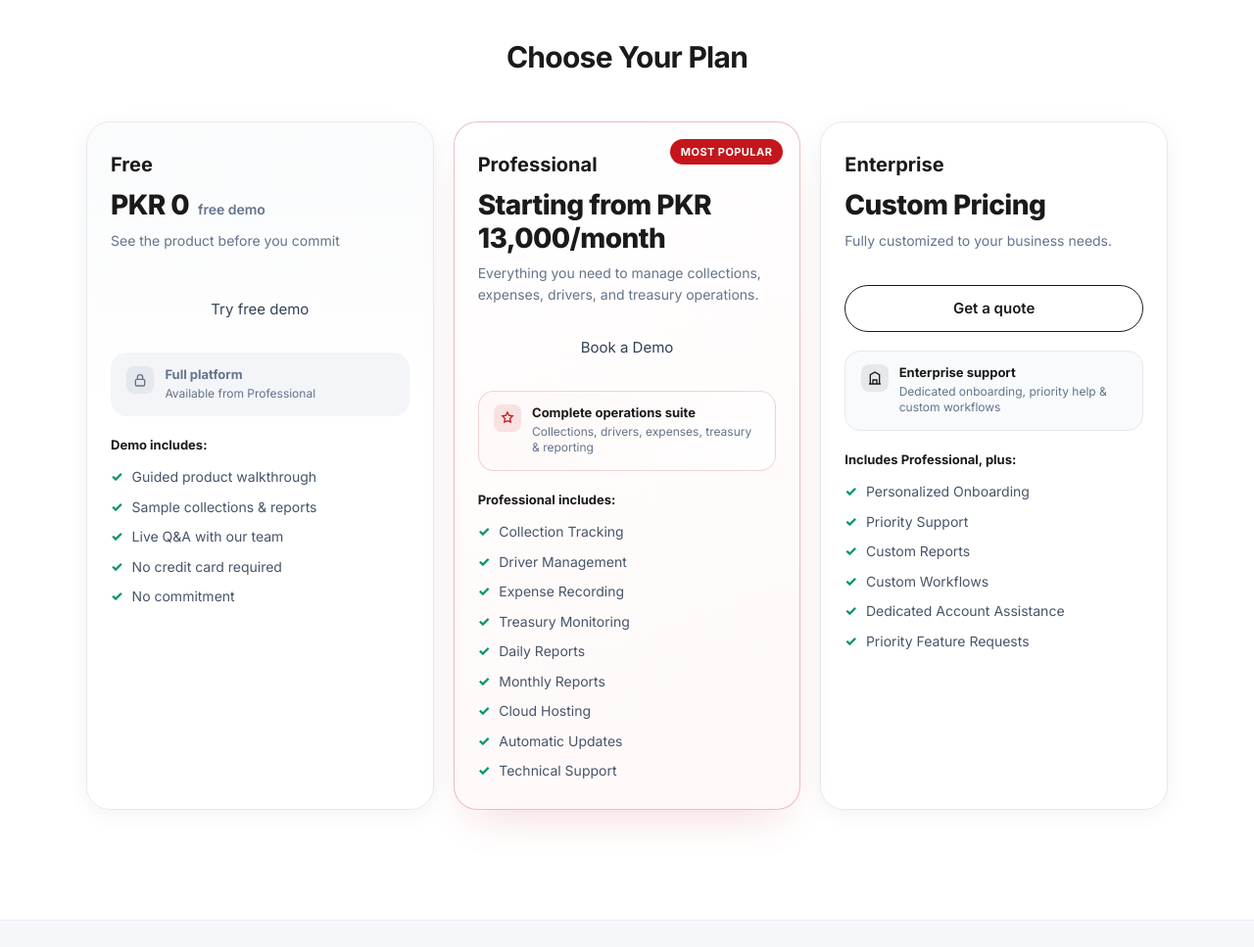
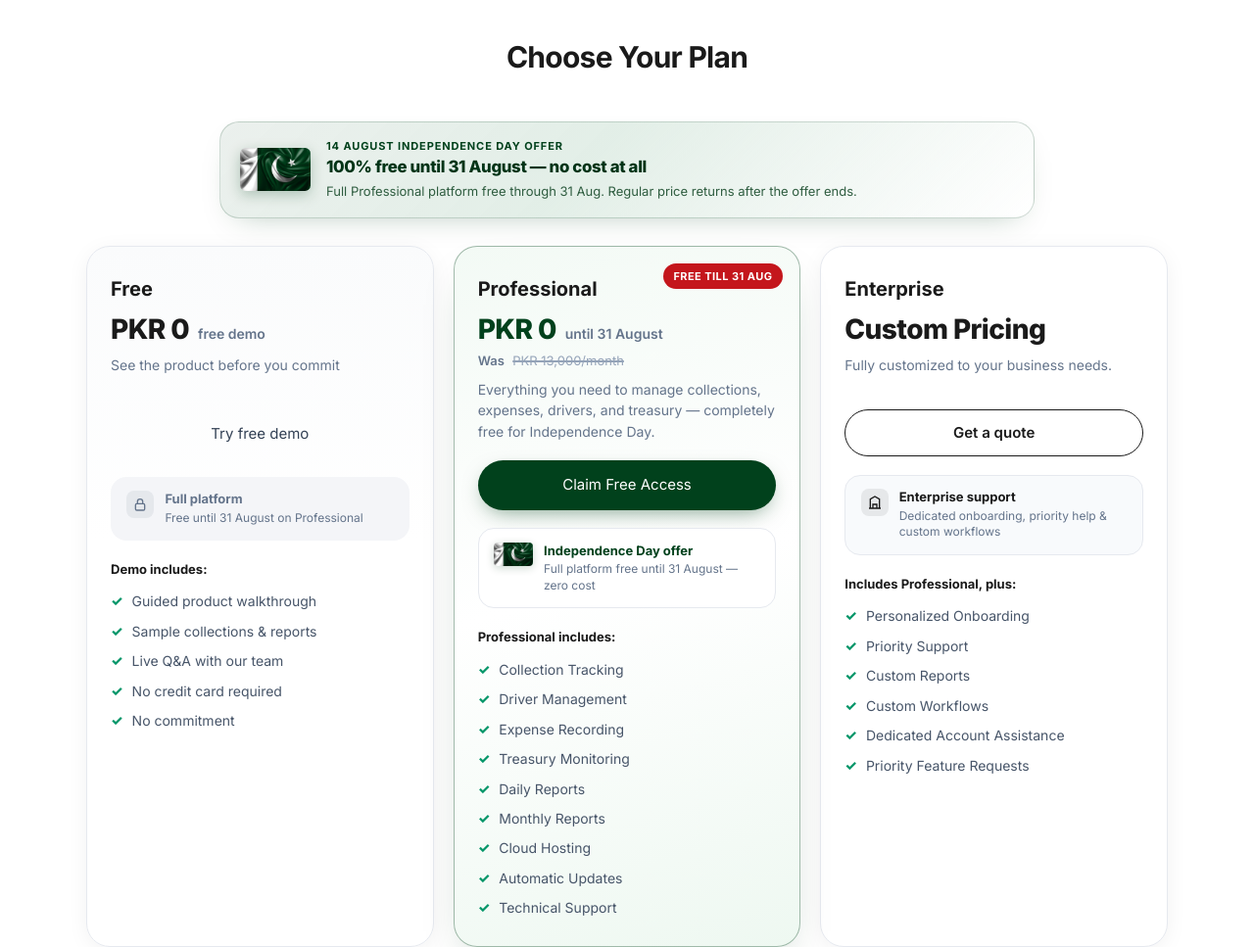
Before and after one commit to Abdul509750/distributors-life, a website: page pricing.html in a window 1280 px wide. Shown: the part 1160-2127 px from the top of the page at 98% size. Drawn offline with nearby package versions, Linux system fonts and the light colour scheme; a web font is replaced by a local one.

Commit message:
Risking the business

```diff
--- a/css/styles.css
+++ b/css/styles.css
@@ -3285,6 +3285,119 @@ body.lang-ur .autofill-row {
   z-index: 1;
 }
 
+.pricing-azadi-banner {
+  display: flex;
+  align-items: center;
+  gap: 1rem;
+  margin: 0 auto 1.75rem;
+  max-width: 52rem;
+  padding: 1rem 1.25rem;
+  border-radius: var(--radius-xl);
+  border: 1px solid rgba(1, 65, 28, 0.18);
+  background:
+    linear-gradient(135deg, rgba(1, 65, 28, 0.08) 0%, rgba(20, 120, 60, 0.12) 45%, rgba(255, 255, 255, 0.95) 100%);
+  box-shadow: 0 12px 32px -18px rgba(1, 65, 28, 0.35);
+}
+
+.pricing-azadi-banner__flag {
+  width: 4.5rem;
+  height: auto;
+  border-radius: 0.35rem;
+  box-shadow: 0 4px 14px rgba(1, 65, 28, 0.25);
+  flex-shrink: 0;
+}
+
+.pricing-azadi-banner__eyebrow {
+  font-size: 0.6875rem;
+  font-weight: 700;
+  letter-spacing: 0.08em;
+  text-transform: uppercase;
+  color: #01411c;
+}
+
+.pricing-azadi-banner__title {
+  margin-top: 0.2rem;
+  font-size: 1.05rem;
+  font-weight: 800;
+  letter-spacing: -0.02em;
+  color: #013417;
+  line-height: 1.3;
+}
+
+.pricing-azadi-banner__body {
+  margin-top: 0.25rem;
+  font-size: 0.8125rem;
+  line-height: 1.5;
+  color: #2f5d40;
+}
+
+.pricing-card--azadi {
+  border-color: rgba(1, 65, 28, 0.35);
+  background: linear-gradient(165deg, #f3faf5 0%, #ffffff 48%, #eef8f1 100%);
+  box-shadow: 0 22px 48px -22px rgba(1, 65, 28, 0.35);
+}
+
+.pricing-card__badge--azadi {
+  background: #01411c;
+  color: #fff;
+}
+
+.pricing-card__amount--free {
+  color: #01411c;
+}
+
+.pricing-card__was {
+  margin-top: 0.35rem;
+  font-size: 0.8125rem;
+  color: #64748b;
+}
+
+.pricing-card__was s {
+  color: #94a3b8;
+  text-decoration-thickness: 1.5px;
+}
+
+.pricing-card__was-label {
+  margin-inline-end: 0.3rem;
+  font-weight: 600;
+}
+
+.pricing-card__cta--azadi {
+  background: #01411c !important;
+  color: #fff !important;
+  box-shadow: 0 8px 22px -8px rgba(1, 65, 28, 0.55);
+}
+
+.pricing-card__cta--azadi:hover {
+  background: #02692d !important;
+  color: #fff !important;
+  box-shadow: 0 10px 26px -8px rgba(1, 65, 28, 0.6);
+}
+
+.pricing-card__teaser--azadi {
+  border-color: rgba(1, 65, 28, 0.2);
+  background: linear-gradient(135deg, rgba(1, 65, 28, 0.1) 0%, rgba(255, 255, 255, 0.95) 100%);
+}
+
+.pricing-card__flag {
+  width: 2.5rem;
+  height: auto;
+  border-radius: 0.25rem;
+  flex-shrink: 0;
+  box-shadow: 0 2px 8px rgba(1, 65, 28, 0.2);
+}
+
+.pricing-card__teaser--azadi .pricing-card__teaser-title {
+  color: #01411c;
+}
+
+@media (max-width: 640px) {
+  .pricing-azadi-banner {
+    flex-direction: column;
+    text-align: center;
+  }
+}
+
 @media (min-width: 1024px) {
   .pricing-card--featured {
     transform: scale(1.02);
--- a/js/i18n.js
+++ b/js/i18n.js
@@ -403,12 +403,12 @@
       'sales.footerHome': 'Home',
       'pricing.meta.title': 'Pricing',
       'pricing.meta.description':
-        'Simple pricing for distribution operations. Start with a free demo, then choose Professional or Enterprise for collections, expenses, drivers, treasury, and reporting.',
-      'pricing.hero.label': 'Pricing',
-      'pricing.hero.title': 'Simple Pricing for Distribution Operations',
+        'Independence Day offer: Distribution Life Professional is completely free until 31 August. No cost for collections, expenses, drivers, treasury, and reporting.',
+      'pricing.hero.label': 'Independence Day Offer',
+      'pricing.hero.title': 'Independence Day: Free Until 31 August',
       'pricing.hero.body':
-        'Start with a free demo, then choose the plan that fits your organization. Paid plans include the full Distribution Life platform for collections, expenses, drivers, treasury, and reporting.',
-      'pricing.hero.ctaDemo': 'Book a Demo',
+        'Celebrate 14 August with us — the full Distribution Life platform is completely free until 31 August. No cost. No catch. Just run your collections, drivers, expenses, and treasury.',
+      'pricing.hero.ctaDemo': 'Claim Free Access',
       'pricing.hero.ctaContact': 'Contact Sales',
       'pricing.included.title': 'Included in Every Plan',
       'pricing.included.body':
@@ -420,26 +420,33 @@
       'pricing.included.item5': 'Business Reporting',
       'pricing.included.item6': 'Secure Cloud Access',
       'pricing.plans.title': 'Choose Your Plan',
+      'pricing.azadi.eyebrow': '14 August Independence Day Offer',
+      'pricing.azadi.title': '100% free until 31 August — no cost at all',
+      'pricing.azadi.body':
+        'Full Professional platform free through 31 Aug. Regular price returns after the offer ends.',
       'pricing.free.name': 'Free',
       'pricing.free.price': 'PKR 0',
       'pricing.free.priceNote': 'free demo',
       'pricing.free.seats': 'See the product before you commit',
       'pricing.free.cta': 'Try free demo',
       'pricing.free.teaserTitle': 'Full platform',
-      'pricing.free.teaserBody': 'Available from Professional',
+      'pricing.free.teaserBody': 'Free until 31 August on Professional',
       'pricing.free.includes': 'Demo includes:',
       'pricing.free.f1': 'Guided product walkthrough',
       'pricing.free.f2': 'Sample collections & reports',
       'pricing.free.f3': 'Live Q&A with our team',
       'pricing.free.f4': 'No credit card required',
       'pricing.free.f5': 'No commitment',
-      'pricing.pro.badge': 'Most Popular',
+      'pricing.pro.badge': 'Free till 31 Aug',
       'pricing.pro.name': 'Professional',
-      'pricing.pro.price': 'Starting from PKR 13,000/month',
+      'pricing.pro.price': 'PKR 0',
+      'pricing.pro.priceNote': 'until 31 August',
+      'pricing.pro.wasLabel': 'Was',
+      'pricing.pro.wasPrice': 'PKR 13,000/month',
       'pricing.pro.desc':
-        'Everything you need to manage collections, expenses, drivers, and treasury operations.',
-      'pricing.pro.teaserTitle': 'Complete operations suite',
-      'pricing.pro.teaserBody': 'Collections, drivers, expenses, treasury & reporting',
+        'Everything you need to manage collections, expenses, drivers, and treasury — completely free for Independence Day.',
+      'pricing.pro.teaserTitle': 'Independence Day offer',
+      'pricing.pro.teaserBody': 'Full platform free until 31 August — zero cost',
       'pricing.pro.includes': 'Professional includes:',
       'pricing.pro.f1': 'Collection Tracking',
       'pricing.pro.f2': 'Driver Management',
@@ -450,7 +457,7 @@
       'pricing.pro.f7': 'Cloud Hosting',
       'pricing.pro.f8': 'Automatic Updates',
       'pricing.pro.f9': 'Technical Support',
-      'pricing.pro.cta': 'Book a Demo',
+      'pricing.pro.cta': 'Claim Free Access',
       'pricing.ent.name': 'Enterprise',
       'pricing.ent.price': 'Custom Pricing',
       'pricing.ent.desc': 'Fully customized to your business needs.',
@@ -908,12 +915,12 @@
       'sales.footerHome': 'ہوم',
       'pricing.meta.title': 'قیمتیں',
       'pricing.meta.description':
-        'ڈسٹری بیوشن آپریشنز کے لیے سادہ قیمتیں۔ مفت ڈیمو سے شروع کریں، پھر کلیکشن، اخراجات، ڈرائیورز، خزانہ اور رپورٹنگ کے لیے پروفیشنل یا انٹرپرائز منتخب کریں۔',
-      'pricing.hero.label': 'قیمتیں',
-      'pricing.hero.title': 'ڈسٹری بیوشن آپریشنز کے لیے سادہ قیمتیں',
+        'یوم آزادی آفر: ڈسٹری بیوشن لائف پروفیشنل 31 اگست تک مکمل طور پر مفت۔ کلیکشن، اخراجات، ڈرائیورز، خزانہ اور رپورٹنگ بغیر کسی قیمت کے۔',
+      'pricing.hero.label': 'یوم آزادی آفر',
+      'pricing.hero.title': 'یوم آزادی: 31 اگست تک مفت',
       'pricing.hero.body':
-        'مفت ڈیمو سے شروع کریں، پھر وہ پلان منتخب کریں جو آپ کی تنظیم کے مطابق ہو۔ ادائیگی والے پلانز میں کلیکشن، اخراجات، ڈرائیورز، خزانہ اور رپورٹنگ کا مکمل پلیٹ فارم شامل ہے۔',
-      'pricing.hero.ctaDemo': 'ڈیمو بک کریں',
+        '14 اگست ہمارے ساتھ منائیں — مکمل ڈسٹری بیوشن لائف پلیٹ فارم 31 اگست تک مکمل طور پر مفت ہے۔ کوئی قیمت نہیں۔ کوئی چال نہیں۔ بس اپنی کلیکشن، ڈرائیورز، اخراجات اور خزانہ چلائیں۔',
+      'pricing.hero.ctaDemo': 'مفت رسائی حاصل کریں',
       'pricing.hero.ctaContact': 'سیلز سے رابطہ',
       'pricing.included.title': 'ہر پلان میں شامل',
       'pricing.included.body':
@@ -925,26 +932,33 @@
       'pricing.included.item5': 'کاروباری رپورٹنگ',
       'pricing.included.item6': 'محفوظ کلاؤڈ رسائی',
       'pricing.plans.title': 'اپنا پلان منتخب کریں',
+      'pricing.azadi.eyebrow': '14 اگست یوم آزادی آفر',
+      'pricing.azadi.title': '31 اگست تک 100٪ مفت — بالکل مفت',
+      'pricing.azadi.body':
+        'مکمل پروفیشنل پلیٹ فارم 31 اگست تک مفت۔ آفر ختم ہونے کے بعد باقاعدہ قیمت واپس آ جائے گی۔',
       'pricing.free.name': 'مفت',
       'pricing.free.price': 'PKR 0',
       'pricing.free.priceNote': 'مفت ڈیمو',
       'pricing.free.seats': 'عہد سے پہلے پروڈکٹ دیکھیں',
       'pricing.free.cta': 'مفت ڈیمو آزمائیں',
       'pricing.free.teaserTitle': 'مکمل پلیٹ فارم',
-      'pricing.free.teaserBody': 'پروفیشنل سے دستیاب',
+      'pricing.free.teaserBody': 'پروفیشنل پر 31 اگست تک مفت',
       'pricing.free.includes': 'ڈیمو میں شامل:',
       'pricing.free.f1': 'رہنمائی شدہ پروڈکٹ واک تھرو',
       'pricing.free.f2': 'نمونہ کلیکشنز اور رپورٹس',
       'pricing.free.f3': 'ہماری ٹیم کے ساتھ لائیو سوال و جواب',
       'pricing.free.f4': 'کریڈٹ کارڈ کی ضرورت نہیں',
       'pricing.free.f5': 'کوئی عہد نہیں',
-      'pricing.pro.badge': 'سب سے مقبول',
+      'pricing.pro.badge': '31 اگست تک مفت',
       'pricing.pro.name': 'پروفیشنل',
-      'pricing.pro.price': 'PKR 13,000/ماہ سے شروع',
+      'pricing.pro.price': 'PKR 0',
+      'pricing.pro.priceNote': '31 اگست تک',
+      'pricing.pro.wasLabel': 'پہلے',
+      'pricing.pro.wasPrice': 'PKR 13,000/ماہ',
       'pricing.pro.desc':
-        'کلیکشن، اخراجات، ڈرائیورز اور خزانہ آپریشنز منظم کرنے کے لیے ہر وہ چیز جو آپ کو چاہیے۔',
-      'pricing.pro.teaserTitle': 'مکمل آپریشنز سوٹ',
-      'pricing.pro.teaserBody': 'کلیکشن، ڈرائیورز، اخراجات، خزانہ اور رپورٹنگ',
+        'کلیکشن، اخراجات، ڈرائیورز اور خزانہ منظم کرنے کے لیے سب کچھ — یوم آزادی پر مکمل طور پر مفت۔',
+      'pricing.pro.teaserTitle': 'یوم آزادی آفر',
+      'pricing.pro.teaserBody': 'مکمل پلیٹ فارم 31 اگست تک مفت — صفر قیمت',
       'pricing.pro.includes': 'پروفیشنل میں شامل:',
       'pricing.pro.f1': 'کلیکشن ٹریکنگ',
       'pricing.pro.f2': 'ڈرائیور مینجمنٹ',
@@ -955,7 +969,7 @@
       'pricing.pro.f7': 'کلاؤڈ ہوسٹنگ',
       'pricing.pro.f8': 'خودکار اپڈیٹس',
       'pricing.pro.f9': 'تکنیکی سپورٹ',
-      'pricing.pro.cta': 'ڈیمو بک کریں',
+      'pricing.pro.cta': 'مفت رسائی حاصل کریں',
       'pricing.ent.name': 'انٹرپرائز',
       'pricing.ent.price': 'حسب ضرورت قیمت',
       'pricing.ent.desc': 'آپ کے کاروبار کی ضروریات کے مطابق مکمل طور پر تیار۔',
--- a/pricing.html
+++ b/pricing.html
@@ -4,7 +4,7 @@
  <meta charset="UTF-8" />
  <meta name="viewport" content="width=device-width, initial-scale=1.0" />
  <title data-i18n="pricing.meta.title">Pricing</title>
- <meta name="description" data-i18n="pricing.meta.description" content="Simple pricing for distribution operations. Start with a free demo, then choose Professional or Enterprise for collections, expenses, drivers, treasury, and reporting." />
+ <meta name="description" data-i18n="pricing.meta.description" content="Independence Day offer: Distribution Life Professional is completely free until 31 August. No cost for collections, expenses, drivers, treasury, and reporting." />
  <link rel="icon" type="image/png" href="assets/images/HomeIcon.png" />
  <link rel="apple-touch-icon" href="assets/images/HomeIcon.png" />
 
@@ -29,7 +29,7 @@
  },
  };
  </script>
- <link rel="stylesheet" href="css/styles.css?v=36" />
+ <link rel="stylesheet" href="css/styles.css?v=38" />
 </head>
 
 <body class="font-sans text-slate-700 antialiased min-h-screen flex flex-col">
@@ -83,12 +83,12 @@
  <div class="max-w-6xl mx-auto px-4 sm:px-6 py-16 sm:py-20 lg:py-24 relative">
  <div data-reveal class="max-w-3xl mx-auto text-center">
  <p class="section-label text-xs font-semibold uppercase tracking-widest text-slate-400" data-i18n="pricing.hero.label">Pricing</p>
- <h1 id="pricing-hero-heading" class="saas-headline mt-4 text-3xl sm:text-4xl lg:text-5xl" data-i18n="pricing.hero.title">Simple Pricing for Distribution Operations</h1>
+ <h1 id="pricing-hero-heading" class="saas-headline mt-4 text-3xl sm:text-4xl lg:text-5xl" data-i18n="pricing.hero.title">Independence Day: Free Until 31 August</h1>
  <p class="saas-lead mt-5 text-lg sm:text-xl" data-i18n="pricing.hero.body">
- Start with a free demo, then choose the plan that fits your organization. Paid plans include the full Distribution Life platform for collections, expenses, drivers, treasury, and reporting.
+ Celebrate 14 August with us — the full Distribution Life platform is completely free until 31 August. No cost. No catch. Just run your collections, drivers, expenses, and treasury.
  </p>
  <div class="mt-8 flex flex-col sm:flex-row gap-3 justify-center">
- <a href="contact.html#contact-form" class="btn-primary btn-pill inline-flex items-center justify-center bg-accent px-8 py-3.5 text-sm font-semibold text-white hover:bg-accent-hover" data-i18n="pricing.hero.ctaDemo">Book a Demo</a>
+ <a href="contact.html#contact-form" class="btn-primary btn-pill inline-flex items-center justify-center bg-accent px-8 py-3.5 text-sm font-semibold text-white hover:bg-accent-hover" data-i18n="pricing.hero.ctaDemo">Claim Free Access</a>
  <a href="contact.html" class="btn-outline-pill inline-flex items-center justify-center px-8 py-3.5 text-sm font-semibold" data-i18n="pricing.hero.ctaContact">Contact Sales</a>
  </div>
  </div>
@@ -119,6 +119,16 @@
  <div data-reveal class="section-intro text-center max-w-2xl mx-auto mb-12">
  <h2 id="pricing-plans-heading" class="text-2xl sm:text-3xl font-bold tracking-tight text-navy" data-i18n="pricing.plans.title">Choose Your Plan</h2>
  </div>
+
+ <div data-reveal class="pricing-azadi-banner" role="status">
+ <img src="assets/images/Pakistani_Flag.webp" alt="" class="pricing-azadi-banner__flag" width="72" height="48" loading="lazy" />
+ <div class="pricing-azadi-banner__copy">
+ <p class="pricing-azadi-banner__eyebrow" data-i18n="pricing.azadi.eyebrow">14 August Independence Day Offer</p>
+ <p class="pricing-azadi-banner__title" data-i18n="pricing.azadi.title">100% free until 31 August — no cost at all</p>
+ <p class="pricing-azadi-banner__body" data-i18n="pricing.azadi.body">Full Professional platform free through 31 Aug. Regular price returns after the offer ends.</p>
+ </div>
+ </div>
+
  <div class="pricing-cards" data-stagger="120">
 
  <!-- Free / Demo -->
@@ -136,7 +146,7 @@
  </span>
  <div>
  <p class="pricing-card__teaser-title" data-i18n="pricing.free.teaserTitle">Full platform</p>
- <p class="pricing-card__teaser-body" data-i18n="pricing.free.teaserBody">Available from Professional</p>
+ <p class="pricing-card__teaser-body" data-i18n="pricing.free.teaserBody">Free until 31 August on Professional</p>
  </div>
  </div>
  <p class="pricing-card__includes" data-i18n="pricing.free.includes">Demo includes:</p>
@@ -149,22 +159,25 @@
  </ul>
  </article>
 
- <!-- Professional -->
- <article data-reveal class="pricing-card pricing-card--featured">
- <span class="pricing-card__badge" data-i18n="pricing.pro.badge">Most Popular</span>
+ <!-- Professional — Independence Day free offer -->
+ <article data-reveal class="pricing-card pricing-card--featured pricing-card--azadi">
+ <span class="pricing-card__badge pricing-card__badge--azadi" data-i18n="pricing.pro.badge">Free till 31 Aug</span>
  <h3 class="pricing-card__name" data-i18n="pricing.pro.name">Professional</h3>
  <p class="pricing-card__price">
- <span class="pricing-card__amount" data-i18n="pricing.pro.price">Starting from PKR 13,000/month</span>
+ <span class="pricing-card__amount pricing-card__amount--free" data-i18n="pricing.pro.price">PKR 0</span>
+ <span class="pricing-card__price-note" data-i18n="pricing.pro.priceNote">until 31 August</span>
  </p>
- <p class="pricing-card__seats" data-i18n="pricing.pro.desc">Everything you need to manage collections, expenses, drivers, and treasury operations.</p>
- <a href="contact.html#contact-form" class="btn-primary btn-pill pricing-card__cta pricing-card__cta--early" data-i18n="pricing.pro.cta">Book a Demo</a>
- <div class="pricing-card__teaser pricing-card__teaser--pro">
- <span class="pricing-card__teaser-icon" aria-hidden="true">
- <svg width="16" height="16" viewBox="0 0 24 24" fill="none" stroke="currentColor" stroke-width="2"><path d="M12 3l2.4 4.9 5.4.8-3.9 3.8.9 5.4L12 15.9 7.2 18l.9-5.4L4.2 8.7l5.4-.8L12 3z"/></svg>
- </span>
+ <p class="pricing-card__was">
+ <span class="pricing-card__was-label" data-i18n="pricing.pro.wasLabel">Was</span>
+ <s data-i18n="pricing.pro.wasPrice">PKR 13,000/month</s>
+ </p>
+ <p class="pricing-card__seats" data-i18n="pricing.pro.desc">Everything you need to manage collections, expenses, drivers, and treasury — completely free for Independence Day.</p>
+ <a href="contact.html#contact-form" class="btn-primary btn-pill pricing-card__cta pricing-card__cta--early pricing-card__cta--azadi" data-i18n="pricing.pro.cta">Claim Free Access</a>
+ <div class="pricing-card__teaser pricing-card__teaser--azadi">
+ <img src="assets/images/Pakistani_Flag.webp" alt="" class="pricing-card__flag" width="40" height="27" loading="lazy" />
  <div>
- <p class="pricing-card__teaser-title" data-i18n="pricing.pro.teaserTitle">Complete operations suite</p>
- <p class="pricing-card__teaser-body" data-i18n="pricing.pro.teaserBody">Collections, drivers, expenses, treasury &amp; reporting</p>
+ <p class="pricing-card__teaser-title" data-i18n="pricing.pro.teaserTitle">Independence Day offer</p>
+ <p class="pricing-card__teaser-body" data-i18n="pricing.pro.teaserBody">Full platform free until 31 August — zero cost</p>
  </div>
  </div>
  <p class="pricing-card__includes" data-i18n="pricing.pro.includes">Professional includes:</p>
@@ -374,7 +387,7 @@
  </div>
  </footer>
 
- <script src="js/i18n.js?v=36" defer></script>
+ <script src="js/i18n.js?v=37" defer></script>
  <script src="js/main.js?v=38" defer></script>
 </body>
 </html>
```
Also changed, not shown: assets/images/Pakistani_Flag.webp (added).
